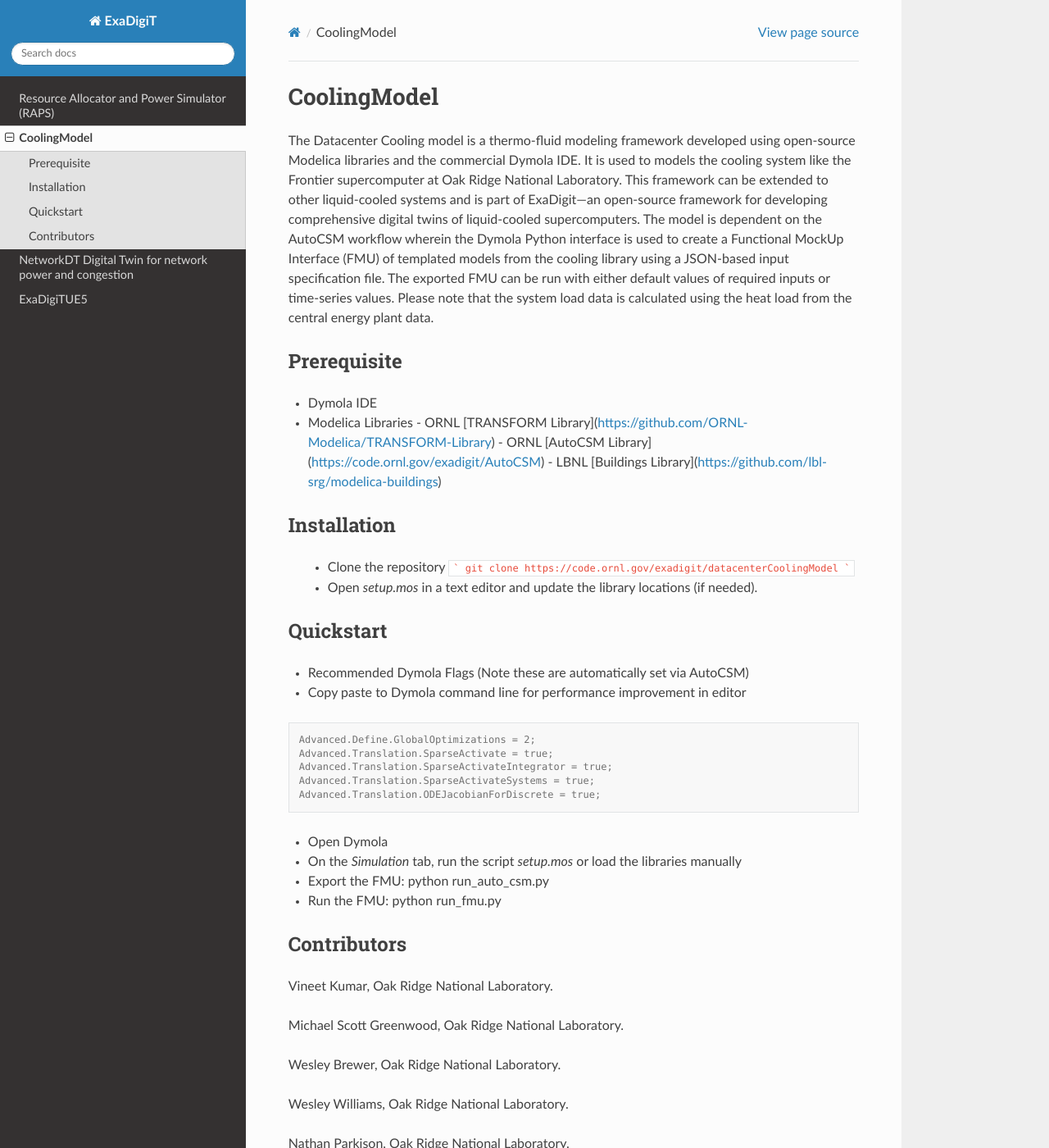
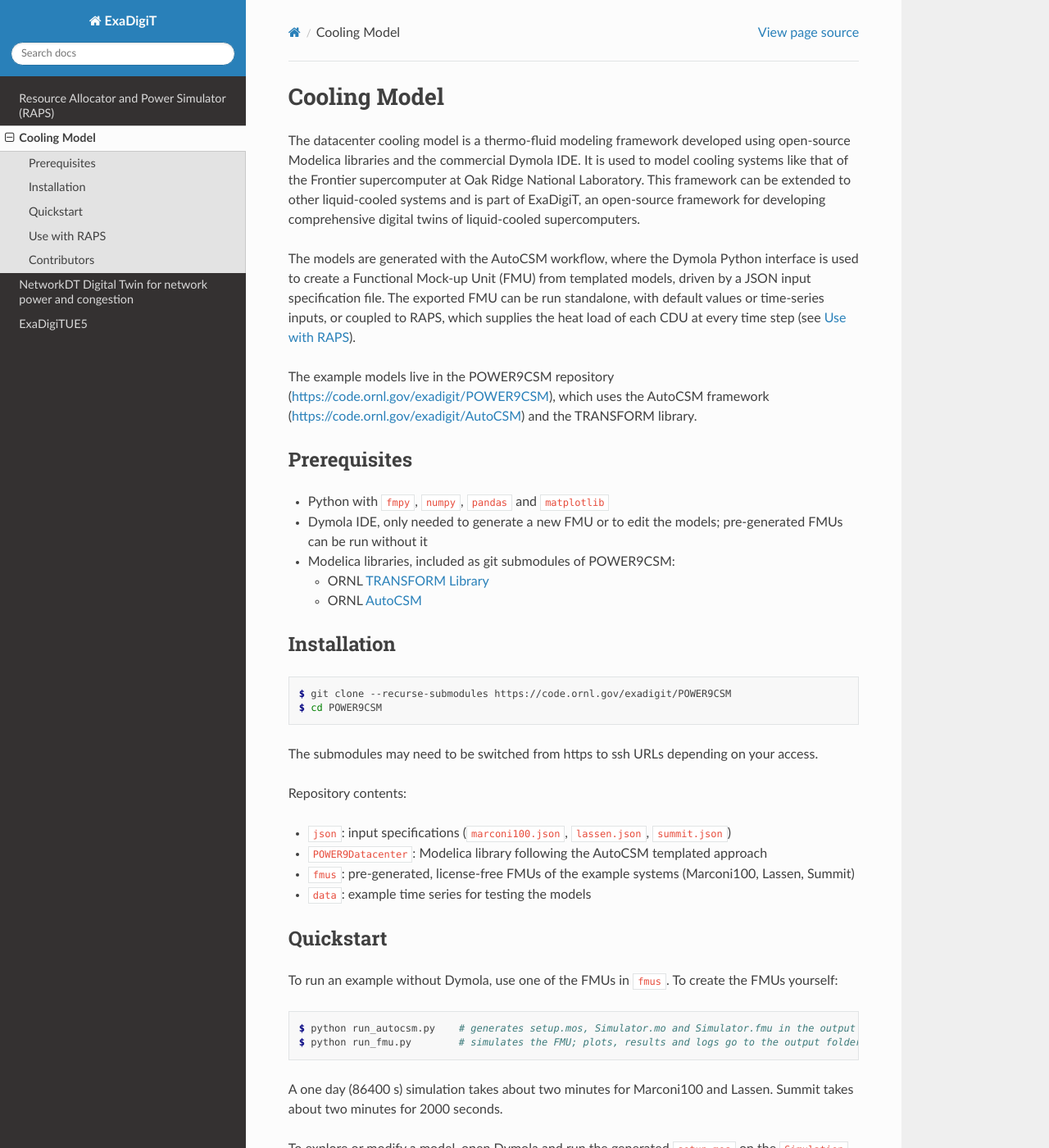
Before and after one commit to ExaDigiT/Documentation, a Sphinx documentation site: the page built from source/coolingModel.rst, in a window 1280 px wide and 1400 px high. Shown: the whole window at 82% size. Built offline with Sphinx 7.4.7 and the Read the Docs theme 3.1.0, drawn with Linux system fonts in a browser that asks for light colours; some of the changed text lies outside the part shown.

Commit message:
Update index and cooling model docs
Point the cooling page at POWER9CSM and AutoCSM, document how RAPS couples to
the FMU, and make the component overview in index.rst consistent.

Co-Authored-By: Claude Sonnet 5.5 <noreply@anthropic.com>

````diff
--- a/source/coolingModel.rst
+++ b/source/coolingModel.rst
@@ -1,38 +1,60 @@
-CoolingModel
+Cooling Model
 ===================================
 
-The Datacenter Cooling model is a thermo-fluid modeling framework developed using open-source Modelica libraries and the
-commercial Dymola IDE. It is used to models the cooling system like the Frontier supercomputer at Oak
+The datacenter cooling model is a thermo-fluid modeling framework developed using open-source Modelica libraries and the
+commercial Dymola IDE. It is used to model cooling systems like that of the Frontier supercomputer at Oak
 Ridge National Laboratory. This framework can be extended to other liquid-cooled systems
-and is part of ExaDigit—an open-source framework for developing comprehensive digital twins
-of liquid-cooled supercomputers. The model is dependent on the AutoCSM workflow wherein the
-Dymola Python interface is used to create a Functional MockUp Interface (FMU) of templated
-models from the cooling library using a JSON-based input specification file. The exported
-FMU can be run with either default values of required inputs or time-series values.  Please note that the system load data is calculated using the heat load from the
-central energy plant data.
+and is part of ExaDigiT, an open-source framework for developing comprehensive digital twins
+of liquid-cooled supercomputers.
 
+The models are generated with the AutoCSM workflow, where the Dymola Python interface is used to create a
+Functional Mock-up Unit (FMU) from templated models, driven by a JSON input specification file. The exported
+FMU can be run standalone, with default values or time-series inputs, or coupled to RAPS, which supplies the
+heat load of each CDU at every time step (see `Use with RAPS`_).
 
-Prerequisite
-------------
+The example models live in the POWER9CSM repository (https://code.ornl.gov/exadigit/POWER9CSM), which uses the
+AutoCSM framework (https://code.ornl.gov/exadigit/AutoCSM) and the TRANSFORM library.
 
-- Dymola IDE
-- Modelica Libraries
-  - ORNL [TRANSFORM Library](https://github.com/ORNL-Modelica/TRANSFORM-Library)
-  - ORNL [AutoCSM Library](https://code.ornl.gov/exadigit/AutoCSM)
-  - LBNL [Buildings Library](https://github.com/lbl-srg/modelica-buildings)
+Prerequisites
+-------------
+
+- Python with ``fmpy``, ``numpy``, ``pandas`` and ``matplotlib``
+- Dymola IDE, only needed to generate a new FMU or to edit the models; pre-generated FMUs can be run without it
+- Modelica libraries, included as git submodules of POWER9CSM:
+
+  - ORNL `TRANSFORM Library <https://github.com/ORNL-Modelica/TRANSFORM-Library>`_
+  - ORNL `AutoCSM <https://code.ornl.gov/exadigit/AutoCSM>`_
 
 Installation
 ------------
 
-  - Clone the repository ``` git clone https://code.ornl.gov/exadigit/datacenterCoolingModel ```
-  - Open `setup.mos` in a text editor and update the library locations (if needed).
+.. code-block:: shell-session
 
+   $ git clone --recurse-submodules https://code.ornl.gov/exadigit/POWER9CSM
+   $ cd POWER9CSM
+
+The submodules may need to be switched from https to ssh URLs depending on your access.
+
+Repository contents:
+
+- ``json``: input specifications (``marconi100.json``, ``lassen.json``, ``summit.json``)
+- ``POWER9Datacenter``: Modelica library following the AutoCSM templated approach
+- ``fmus``: pre-generated, license-free FMUs of the example systems (Marconi100, Lassen, Summit)
+- ``data``: example time series for testing the models
 
 Quickstart
 ----------
 
-- Recommended Dymola Flags (Note these are automatically set via AutoCSM)
-- Copy paste to Dymola command line for performance improvement in editor
+To run an example without Dymola, use one of the FMUs in ``fmus``. To create the FMUs yourself:
+
+.. code-block:: shell-session
+
+   $ python run_autocsm.py    # generates setup.mos, Simulator.mo and Simulator.fmu in the output folder (e.g. temp)
+   $ python run_fmu.py        # simulates the FMU; plots, results and logs go to the output folder
+
+A one day (86400 s) simulation takes about two minutes for Marconi100 and Lassen. Summit takes about two minutes for 2000 seconds.
+
+To explore or modify a model, open Dymola and run the generated ``setup.mos`` on the ``Simulation`` tab, or load the libraries manually. To model a different system, create or modify an input specification in ``json``. The Dymola flags below are set automatically by AutoCSM; for interactive work they improve performance when pasted into the Dymola command line:
 
 .. code-block:: console
 
@@ -42,24 +64,23 @@ Quickstart
   Advanced.Translation.SparseActivateSystems = true;
   Advanced.Translation.ODEJacobianForDiscrete = true;
 
+Use with RAPS
+-------------
 
-- Open Dymola
-- On the `Simulation` tab, run the script `setup.mos` or load the libraries manually
-- Export the FMU: python run_auto_csm.py
-- Run the FMU: python run_fmu.py
+RAPS loads the FMU with FMPy and steps it together with the power simulation. At each cooling step RAPS provides:
 
+- the heat load of each CDU, which is the CDU power multiplied by ``cooling_efficiency`` and divided by ``racks_per_cdu``, and
+- the outdoor temperature input of the FMU (``temperature_keys``): the ``wet_bulb_temp`` default of the system config, or, when replaying telemetry with weather enabled, the hourly air temperature from Open-Meteo for the site (``zip_code`` and ``country_code`` of the system).
+
+The FMU returns rack and facility temperatures, pressures and flow rates, the pump and cooling tower power, and RAPS calculates the PUE. The ``cooling`` section of the system config (see :doc:`RAPS`) tells RAPS which FMU to load and how its variables map to RAPS output.
+
+To get the example FMUs into RAPS, run ``make fetch-example-fmus`` in the RAPS repository. It downloads the ``fmus`` folder of POWER9CSM to ``models/POWER9CSM/fmus``. The Frontier FMU is not part of POWER9CSM; the Frontier system config expects it in the ``fmu-models`` repository (``make fetch-fmu-models``, which needs ORNL access). Then enable cooling with ``-c``:
+
+.. code-block:: shell-session
+
+   $ raps run --system marconi100 -c
 
 Contributors
 ------------
 
-Vineet Kumar, Oak Ridge National Laboratory.
-
-Michael Scott Greenwood, Oak Ridge National Laboratory.
-
-Wesley Brewer, Oak Ridge National Laboratory.
-
-Wesley Williams, Oak Ridge National Laboratory.
-
-Nathan Parkison, Oak Ridge National Laboratory.
-
-David Grant, Oak Ridge National Laboratory.
+Vineet Kumar, Michael Scott Greenwood, Wesley Brewer, Wesley Williams, Nathan Parkison, David Grant, Oak Ridge National Laboratory.
````
Also changed, not shown: source/index.rst (+11 -18 lines).
